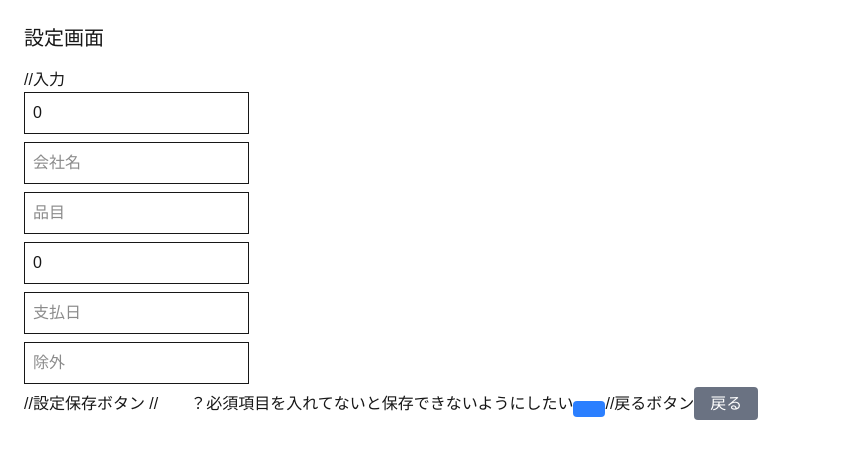
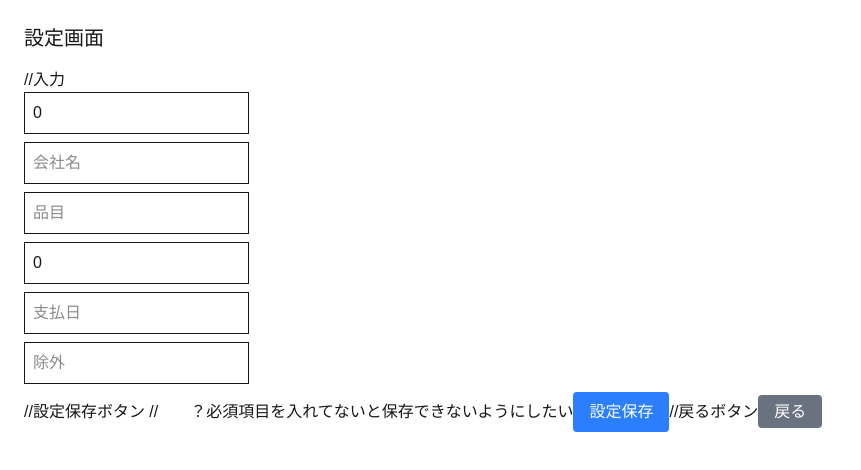
Before and after one commit to h-morita-2003/cdxpdf, a Next.js app: page /settings in a window 1280 px wide. Shown: the top 470 px of the page, without its empty margins (0-861 px from the left). Built offline with nearby package versions, Linux system fonts and the light colour scheme.

Commit message:
設定保存ボタン名前つけ忘れ

```diff
--- a/app/settings/page.tsx
+++ b/app/settings/page.tsx
@@ -91,7 +91,7 @@ export default function SettingPage(){
             <button
               onClick= {saveSettings}
               className = "bg-blue-500 text-white px-4 py-2 rounded"
-            >
+            >設定保存
             </button>
             //戻るボタン
             <Link
```
